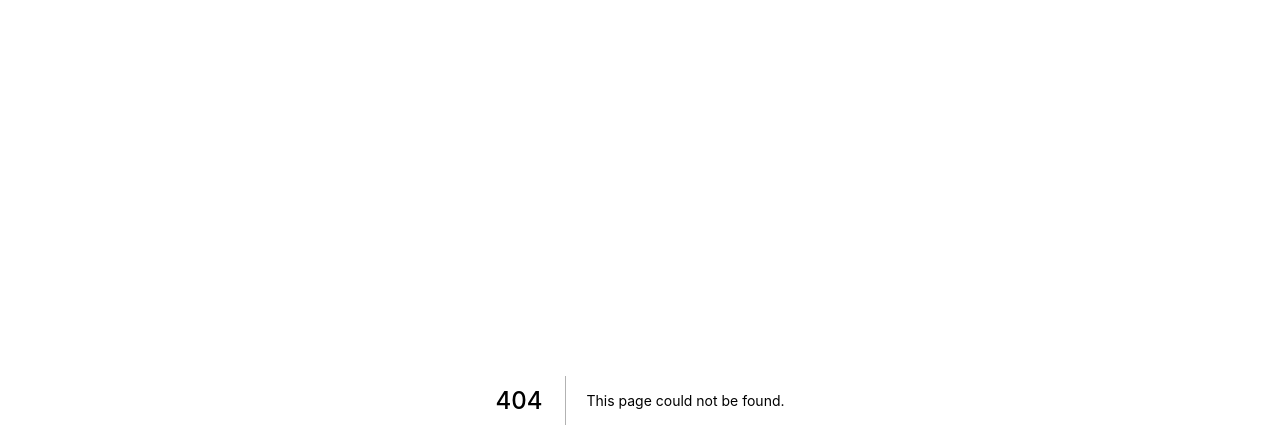
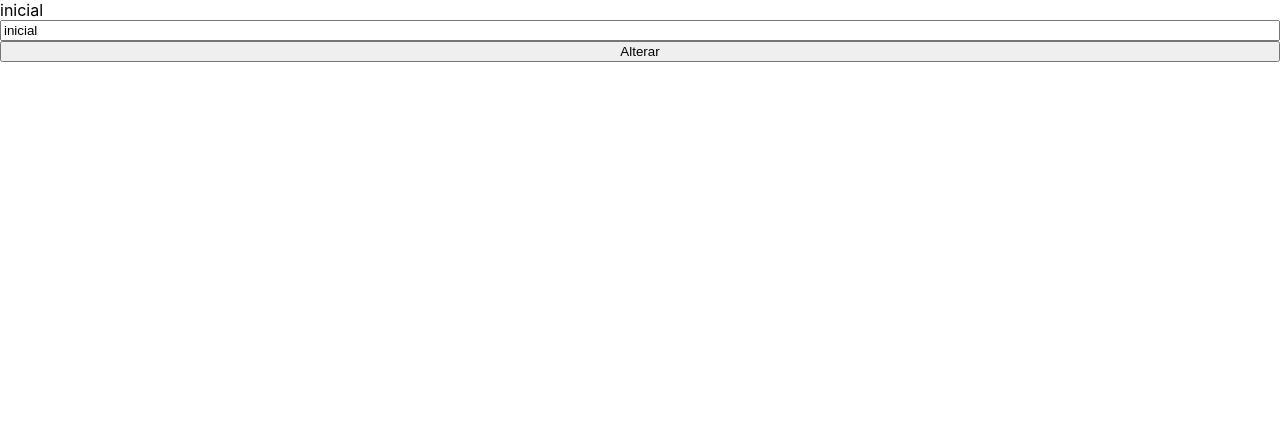
Before and after one commit to renatotnk/curso-nextjs, a Next.js app in the folder exercicios/: page /estado/formulario in a window 1280 px wide. Before the commit this address had no page. Shown: the top 448 px of the page. Built offline with nearby package versions, Linux system fonts and the light colour scheme.

Commit message:
Controlled Component

```diff
--- /dev/null
+++ b/exercicios/pages/estado/formulario.jsx
@@ -0,0 +1,21 @@
+import { useState } from "react"
+
+export default function formulario() {
+    const [valor, setValor] = useState("inicial")
+
+    function alterarInput(){
+        setValor(valor + "!")
+    }
+
+    return(
+        <div style={{
+            display: "flex",
+            flexDirection: "column"
+        }}>
+            <span>{valor}</span>
+            <input type="text" value={valor}
+                onChange={e => setValor(e.target.value)}/>
+            <button onClick={alterarInput}>Alterar</button>
+        </div>
+    )
+}
```
